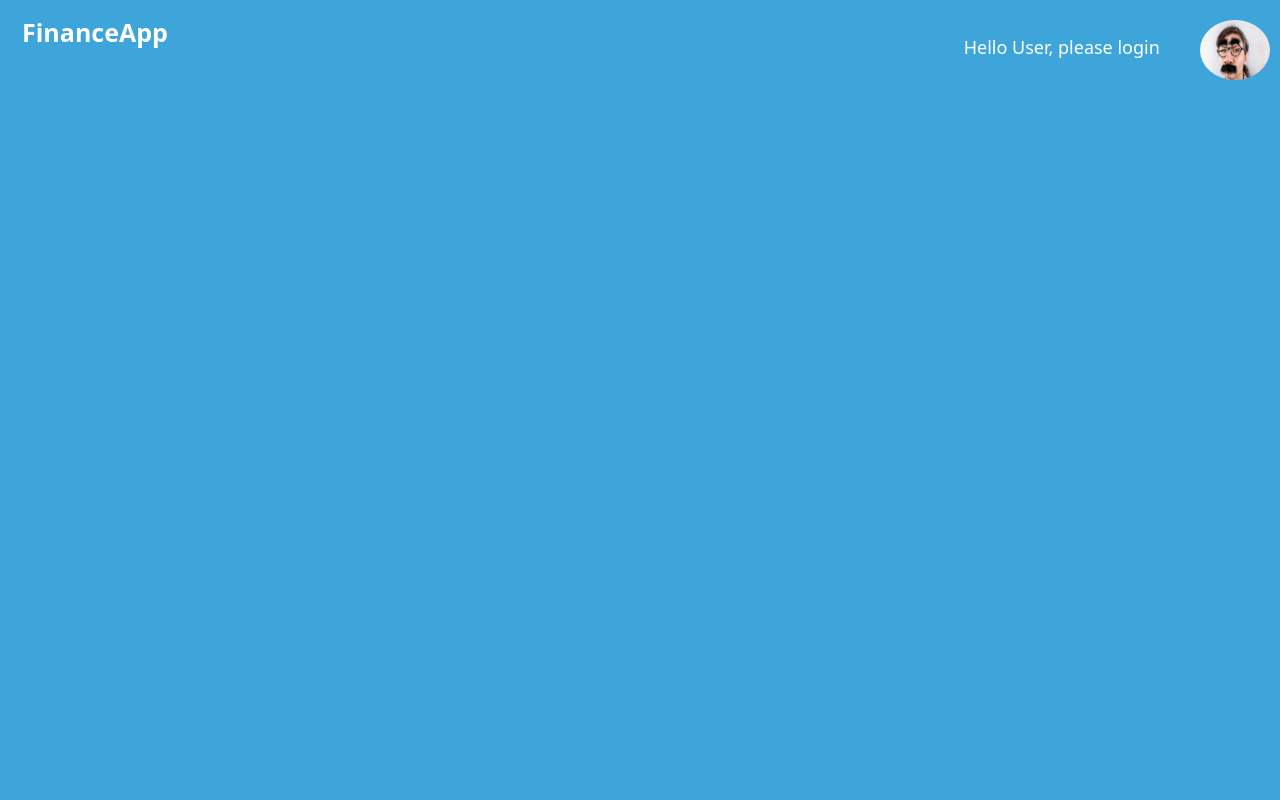
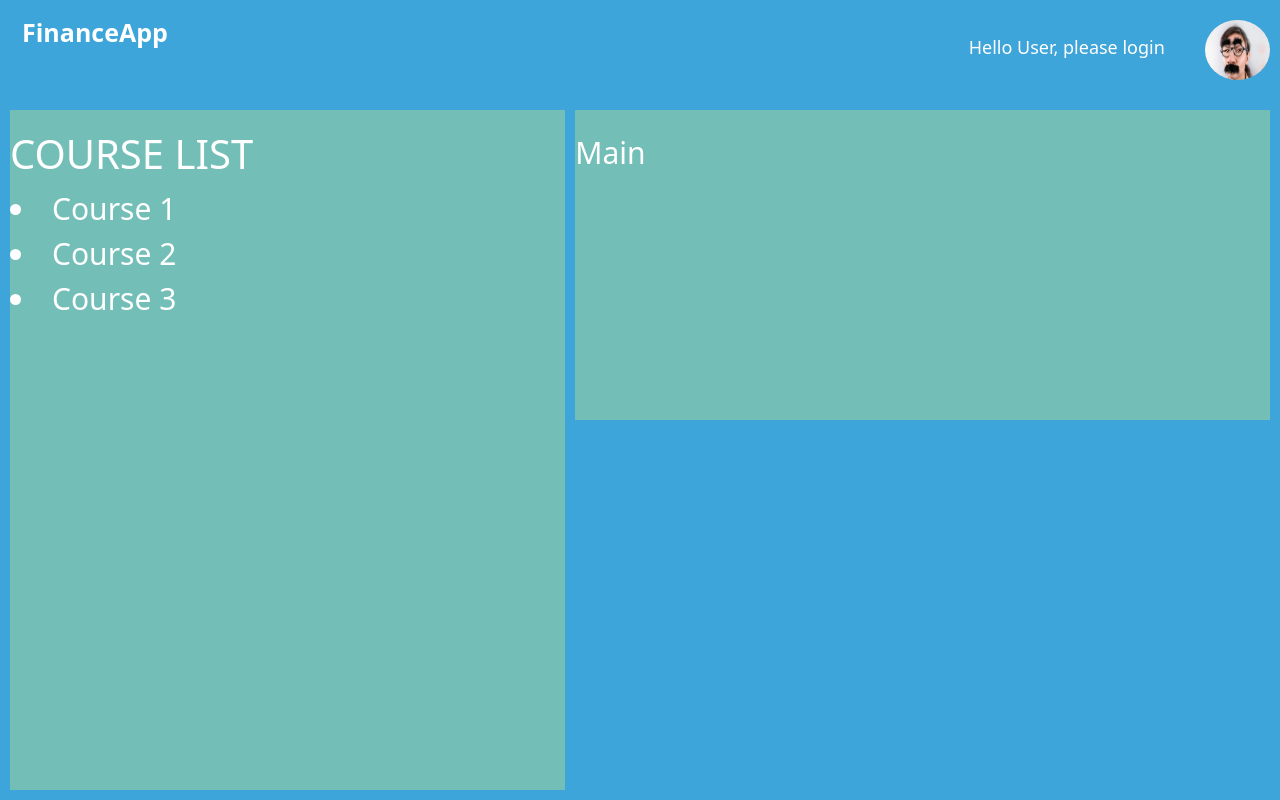
Before and after one commit to PatB1234/FinanceApp, a Django app: page /FinanceApp/ in a window 1280 px wide. Run offline with Django 4.2, Linux system fonts and the light colour scheme; some libraries are stand-ins or nearby versions.

Commit message:
MAde the basic front view. Optimised to work on all screen sizes.

```diff
--- a/LearningFinance/FinanceApp/static/FinanceApp/base.css
+++ b/LearningFinance/FinanceApp/static/FinanceApp/base.css
@@ -44,7 +44,7 @@ h4 {
 
 /* Change the background color on mouse-over */
 .header a:hover {
-    background-color: #6d838d;
+    background-color: #73BFB8;
     color: white;
 }
 
@@ -60,18 +60,47 @@ h4 {
 }
 
 /* Add media queries for responsiveness - when the screen is 500px wide or less, stack the links on top of each other */
-@media screen and (max-width: 500px) {
-    .header a {
-        float: none;
-        display: block;
-        text-align: left;
-    }
-
-    .header-right {
-        float: none;
-    }
-}
 
 img {
     border-radius: 50%;
 }
+
+.item1 {
+    grid-area: header;
+}
+
+.item2 {
+    grid-area: menu;
+}
+
+.item3 {
+    grid-area: main;
+}
+
+.item4 {
+    grid-area: right;
+}
+
+.item5 {
+    grid-area: footer;
+}
+
+
+.grid-container {
+    display: grid;
+    grid-template-areas:
+        'menu menu main main main main '
+        'menu menu footer footer footer footer';
+    gap: 10px;
+    background-color: #3DA5D9;
+    padding: 10px;
+    height: calc(100vh - 100px);
+
+}
+
+.grid-container>div {
+    background-color: #73BFB8;
+    color: #FFFFFF;
+    padding: 20px 0;
+    font-size: 30px;
+}
--- a/LearningFinance/FinanceApp/templates/financeapp/index.html
+++ b/LearningFinance/FinanceApp/templates/financeapp/index.html
@@ -7,11 +7,21 @@
     <a href="#default" class="logo">FinanceApp</a>
     <div class="header-right">
         <a class="active" href="#home">Hello User, please login</a>
-        <a class="active" href="#home"></a><img src="{% static 'FinanceApp/images/Person.jpg' %}" width="70px"
+        <a class="active" href="#home"></a><img src="{% static 'FinanceApp/images/Person.jpg' %}" width="65px"
             height="60px" alt="My image"></a>
 
     </div>
 </div>
 
-
+<div class="grid-container">
+    <div class="item2">
+        <h1>COURSE LIST</h1>
+        <u1>
+            <li> Course 1</li>
+            <li> Course 2</li>
+            <li> Course 3</li>
+        </u1>
+    </div>
+    <div class="item3">Main</div>
+</div>
 {% endblock %}
--- a/LearningFinance/LearningFinance/settings.py
+++ b/LearningFinance/LearningFinance/settings.py
@@ -26,7 +26,9 @@ SECRET_KEY = 'django-insecure-bf=_+sh6m91cepkq*7z@7an9op3lixz0_xg_%5sa4))$4gk@^1
 DEBUG = True
 STATIC_URL = "static/"
 
-ALLOWED_HOSTS = []
+ALLOWED_HOSTS = [
+
+]
 
 
 # Application definition
```
Also changed, not shown: 1 other file.
